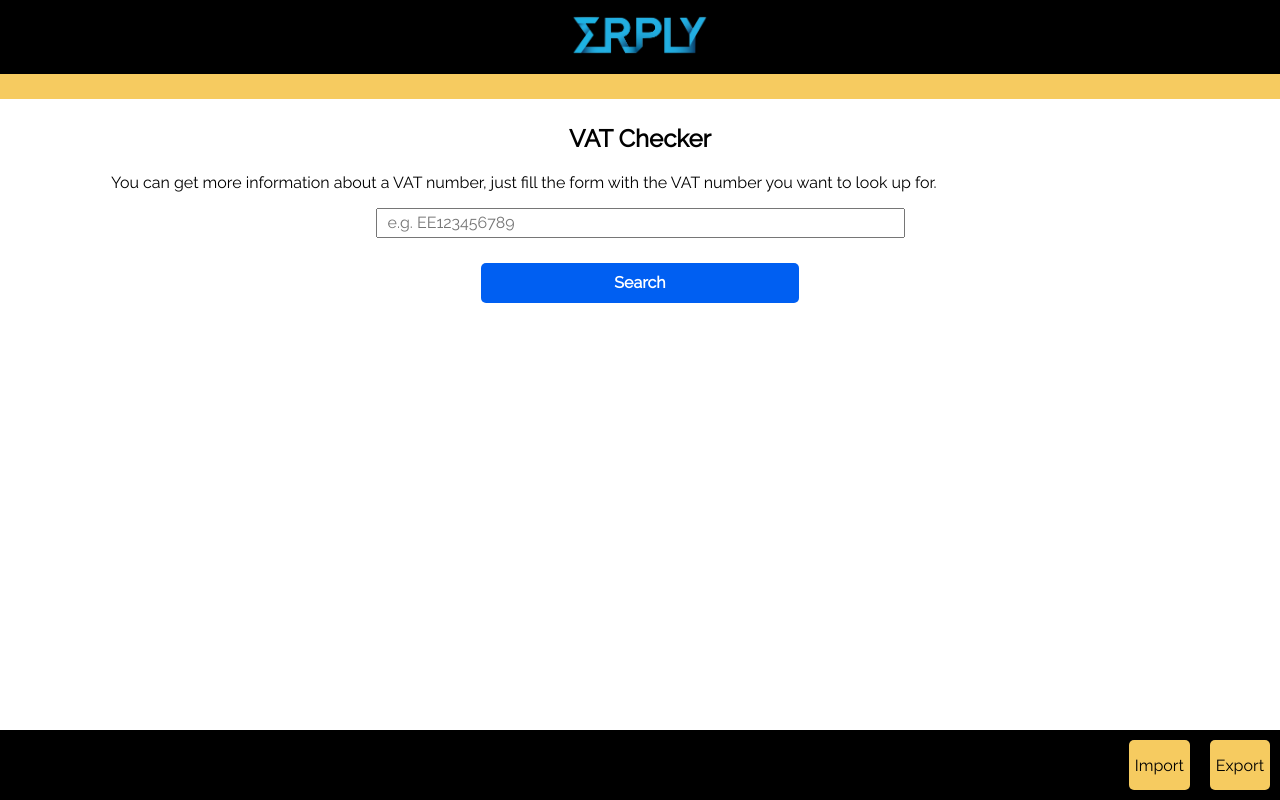
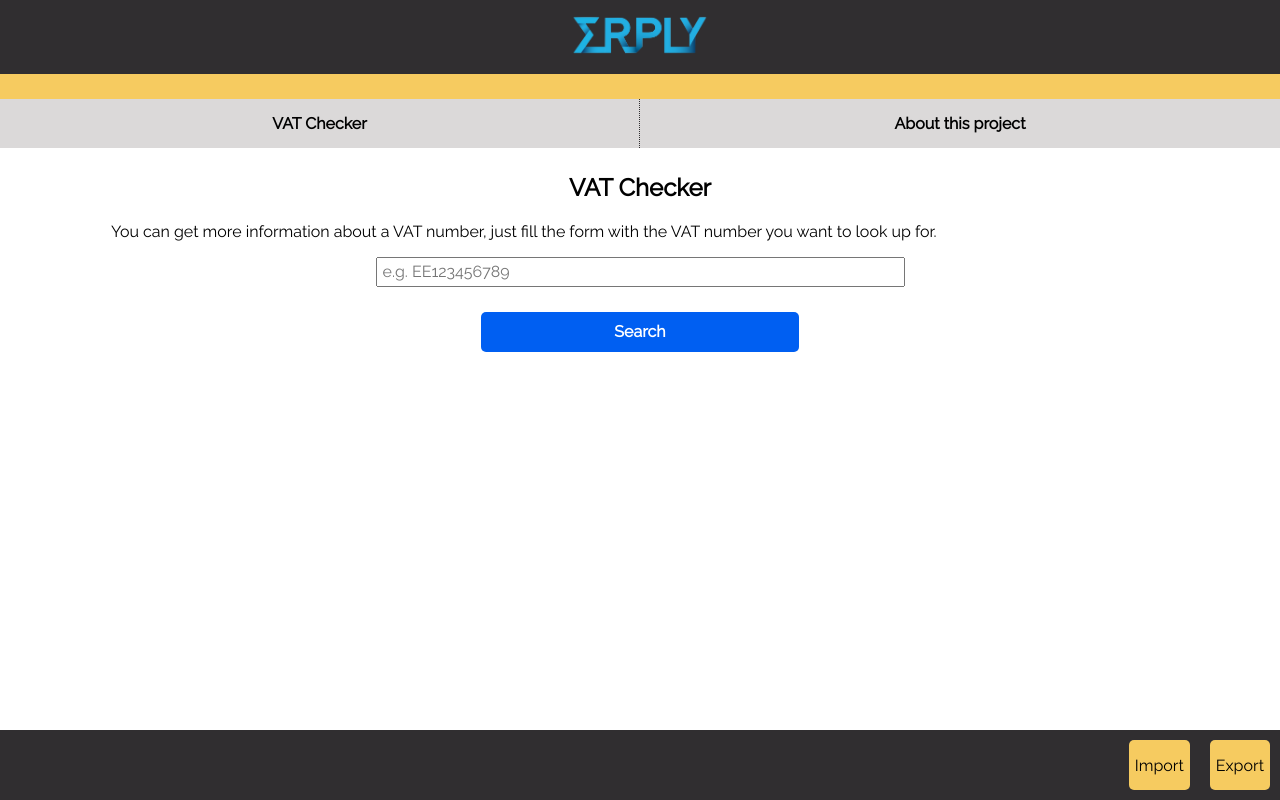
Before and after one commit to rrorrolfo/vat_checker, a React (Create React App) app: page / in a window 1280 px wide. Built offline with nearby package versions, Linux system fonts and the light colour scheme.

Commit message:
Created and styled Navigation component

```diff
--- a/src/App.css
+++ b/src/App.css
@@ -1,14 +1,23 @@
-/********* Colors ********/
+/********* General Styles ********/
 
 * {
   box-sizing: border-box;
+}
+
+ul {
+  list-style: none;
+}
+
+#mainNav li a:hover,
+button:hover {
+  cursor: pointer;
 }
 
 /********* Colors ********/
 
 :root {
   --yellow-color: #f6cb60;
-  --black-color: #000;
+  --black-color: #302e30;
   --blue-color: #005FF2;
 }
 
@@ -49,13 +58,38 @@ header {
   height: 25px;
 }
 
+/********* Nav ********/
+
+#mainNav {
+  display: flex;
+  justify-content: space-around;
+  margin: 0;
+  padding: 0;
+  background-color: rgb(219, 217, 217);
+}
+
+#mainNav li {
+  flex-basis: 50%;
+  text-align: center;
+}
+
+#mainNav li:first-child {
+  border-right: 1px dotted var(--black-color);
+}
+
+#mainNav a {
+  display: block;
+  padding: 15px 10px;
+  font-weight: 700;
+}
+
 /********* Form ********/
 
 form {
   width: 85%;
   margin: 25px auto;
   padding: 0 15px;
-  min-height: calc(100vh - 219px); /* For making a sticky footer */
+  min-height: calc(100vh - 268px); /* For making a sticky footer */
 }
 
 form h2 {
@@ -65,7 +99,7 @@ form h2 {
 #vatNumber {
   width: 50%;
   height: 30px;
-  padding-left: 10px;
+  padding-left: 5px;
   margin: 0 auto;
   display: block;
   font-size: 1rem;
--- a/src/App.js
+++ b/src/App.js
@@ -1,6 +1,7 @@
 import React, { Component } from 'react';
 import './App.css';
 import Header from "./components/Header";
+import Nav from "./components/Nav"
 import VatForm from "./components/VatForm";
 import Footer from "./components/Footer";
 
@@ -9,6 +10,7 @@ class App extends Component {
     return (
       <div>
         <Header />
+        <Nav />
         <VatForm />
         <Footer />
       </div>
--- /dev/null
+++ b/src/components/Nav.js
@@ -0,0 +1,15 @@
+import React from "react";
+import { NavLink } from "react-router-dom";
+
+const Nav = () => {
+    return(
+        <nav>
+            <ul id="mainNav">
+                <li><a>VAT Checker</a></li>
+                <li><a>About this project</a></li>
+            </ul>
+        </nav>
+    )
+}
+
+export default Nav;
```
